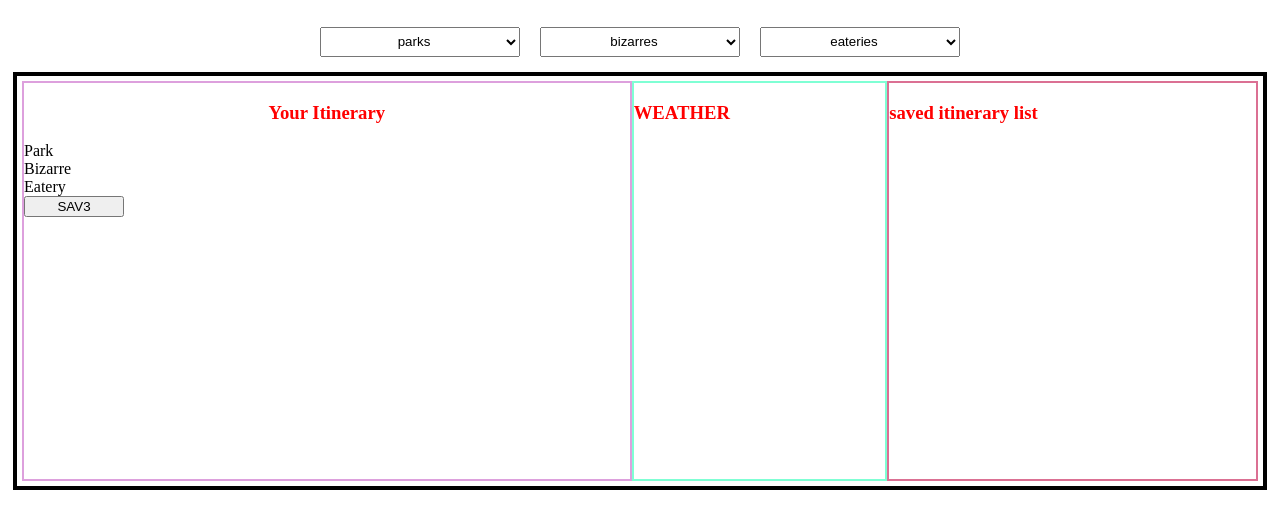
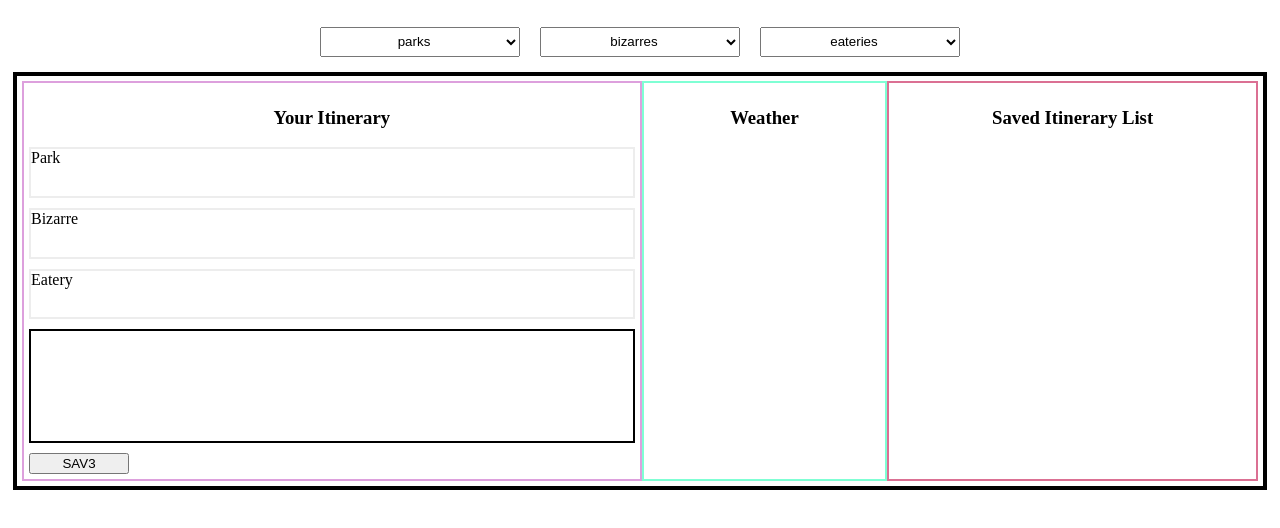
Before and after one commit to kaci-wooldridge/holiday-road, a plain HTML site: page index.html in a window 1280 px wide. Shown: the part 58-586 px from the top of the page. Drawn offline with Linux system fonts and the light colour scheme.

Commit message:
updated CSS

```diff
--- a/scripts/HolidayRoad.js
+++ b/scripts/HolidayRoad.js
@@ -23,21 +23,23 @@ export const HolidayRoad = () => {
       <div class="chosenOptions">
         <div class="optionsDisplay">
           <h3>Your Itinerary</h3>
-          <div class="chosenPark">Park</div>
-          <div class="chosenBizarre">Bizarre</div>
-          <div class="chosenEatery">Eatery</div>
 
+          <div class="chosenPark chosen">Park</div>
+          <div class="chosenBizarre chosen">Bizarre </div>
+          <div class="chosenEatery chosen">Eatery</div>
+      <div class="detailsDisplay"></div>
 
         <button style="width:100px" class="saveButton">SAV3</button>
         </div>
 
         <div class="weatherDisplay">
-        <h3>WEATHER</h3>
+        <h3>Weather</h3>
         </div>
       </div>
 
       <div class="savedOptions">
-        <h3>saved itinerary list</h3>
+        <h3>Saved Itinerary List</h3>
+
       </div>
 
 
--- a/styles/main.css
+++ b/styles/main.css
@@ -30,30 +30,48 @@
 .chosenOptions{
     display: flex;
     width: 70%;
+
 }
 
 .optionsDisplay{
+    border: 2px solid plum;
     display: flex;
     flex-direction: column;
+
+    padding: 5px;
     width:70%;
-    border: 2px solid plum;
 }
 
 .mainContent h3{
     display: flex;
     justify-content: center;
     text-align: center;
-    color: red;
 }
 
 .weatherDisplay{
     border: 2px solid aquamarine;
     display: flex;
+    flex-direction: column;
     flex-grow: 1;
+    padding: 5px;
 }
 
 .savedOptions{
     border: 2px solid palevioletred;
     display: flex;
+    flex-direction: column;
     flex-grow: 1;
+    padding: 5px;
 }
+.detailsDisplay{
+    border: 2px solid black;
+   height: 40%;
+   margin-bottom: 10px;
+
+}
+.chosen {
+    border: 2px solid rgba(124, 124, 124, 0.137);
+    height: 17%;
+    margin-bottom: 10px;
+
+}
```
